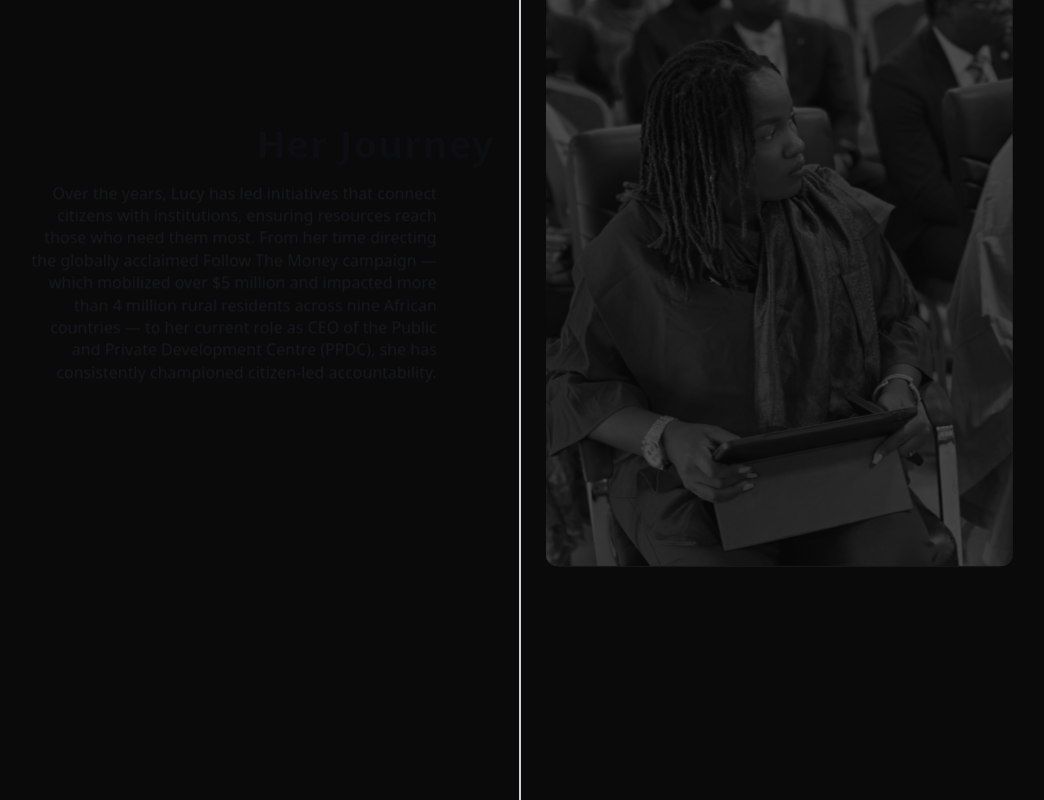
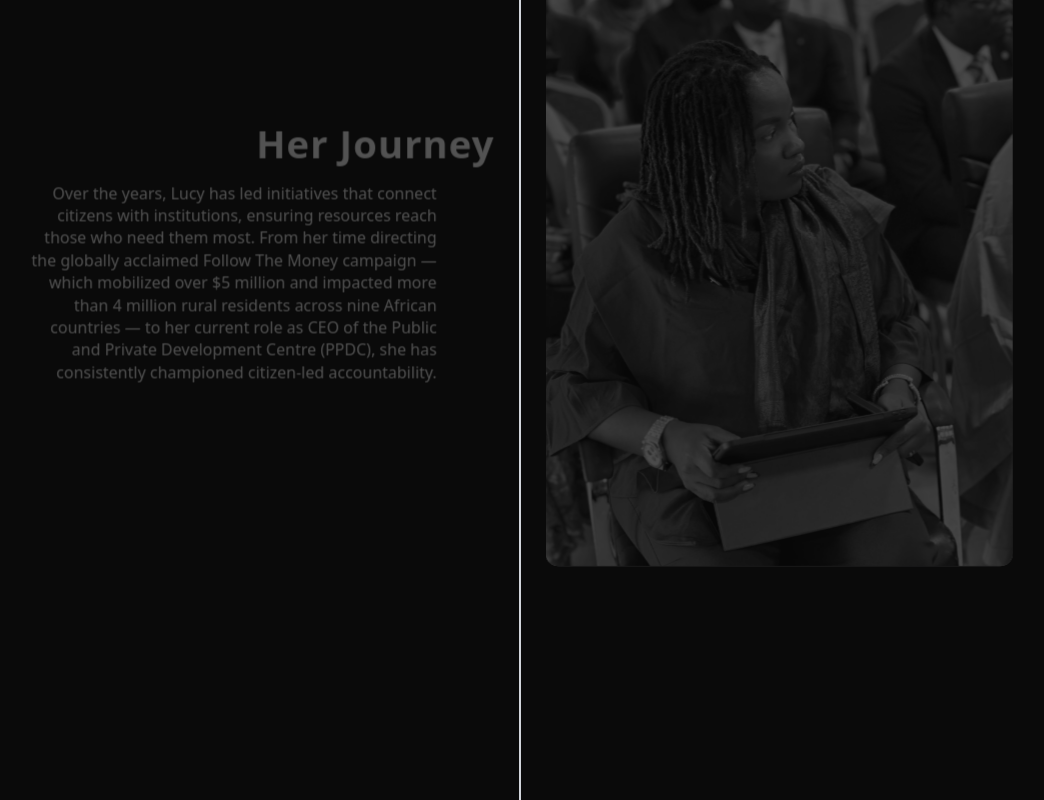
Before and after one commit to adekastanley/lja, a Next.js app: page /about in a window 1280 px wide. Shown: the part 2320-3120 px from the top of the page, without its empty margins (120-1164 px from the left). Built offline with nearby package versions, Linux system fonts and the light colour scheme.

Commit message:
clean up

```diff
--- a/src/components/ui/smoot-scroll-hero.tsx
+++ b/src/components/ui/smoot-scroll-hero.tsx
@@ -122,7 +122,6 @@ const SmoothScrollHero: React.FC<SmoothScrollHeroProps> = ({
 
 						{/* CTA Button */}
 						<a href="/contact">
-							{" "}
 							<LiquidButton
 								size="xxl"
 								className="font-bold text-xl tracking-wide px-12 py-4 bg-gray-900 hover:bg-gray-800 text-white border-2 border-gray-900 hover:scale-105 transition-all duration-300"
--- a/src/components/ui/timelineUI.tsx
+++ b/src/components/ui/timelineUI.tsx
@@ -117,10 +117,10 @@ function TimelineItem({ entry }: TimelineItemProps) {
 								viewport={{ once: true }}
 								className="space-y-6"
 							>
-								<h3 className="text-3xl md:text-4xl lg:text-5xl font-black tracking-wide text-gray-900">
+								<h3 className="text-3xl md:text-4xl lg:text-5xl font-black tracking-wide ">
 									{entry.title}
 								</h3>
-								<p className="text-lg md:text-xl leading-relaxed text-gray-700 max-w-lg">
+								<p className="text-lg md:text-xl leading-relaxed  max-w-lg">
 									{entry.description}
 								</p>
 							</motion.div>
```
